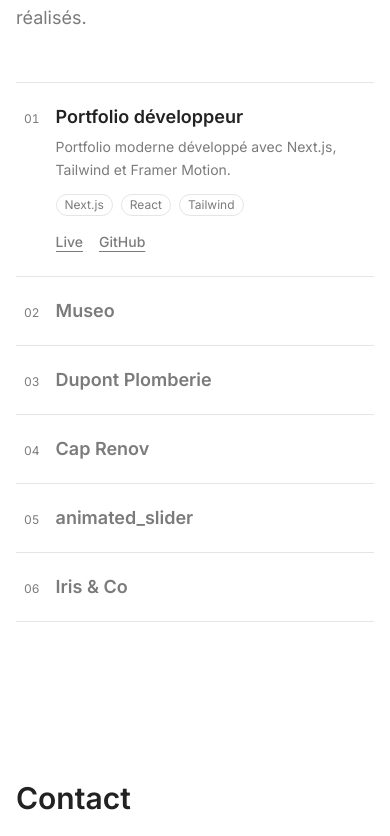
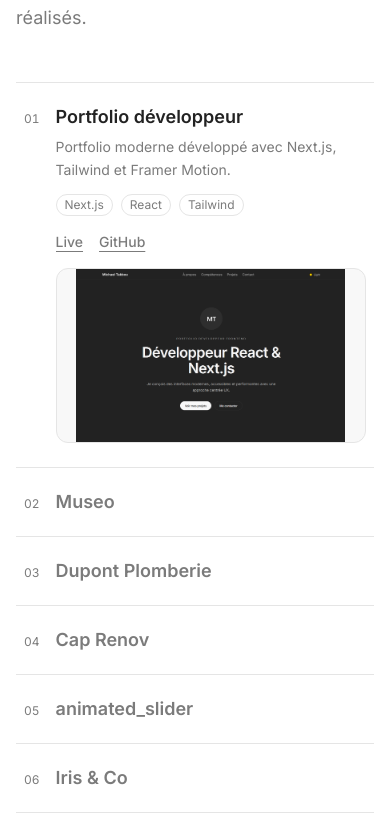
Before and after one commit to MTDev2024/Portfolio, a Next.js app: page / in a window 390 px wide. Shown: the part 2684-3520 px from the top of the page. Built offline with nearby package versions, Linux system fonts and the light colour scheme; no server answers.

Commit message:
fix(projects): show screenshot on mobile and add tap support for accordion

```diff
--- a/src/components/sections/Projects.tsx
+++ b/src/components/sections/Projects.tsx
@@ -35,6 +35,7 @@ export default function Projects() {
               <li
                 key={project.id}
                 onMouseEnter={() => setActiveId(project.id)}
+                onClick={() => setActiveId(project.id)}
                 className={`group cursor-default border-t border-(--border) py-6 transition-colors last:border-b ${
                   isActive ? "" : "hover:bg-(--surface)"
                 }`}
@@ -110,6 +111,19 @@ export default function Projects() {
                               </a>
                             )}
                           </div>
+
+                          {/* Screenshot mobile — masqué sur desktop (colonne droite) */}
+                          {project.imageUrl && (
+                            <div className="relative mt-4 aspect-video w-full overflow-hidden rounded-xl border border-(--border) bg-(--surface) md:hidden">
+                              <Image
+                                src={project.imageUrl}
+                                alt={`Aperçu du projet ${project.title}`}
+                                fill
+                                sizes="100vw"
+                                className="object-contain"
+                              />
+                            </div>
+                          )}
                         </motion.div>
                       )}
                     </AnimatePresence>
```
